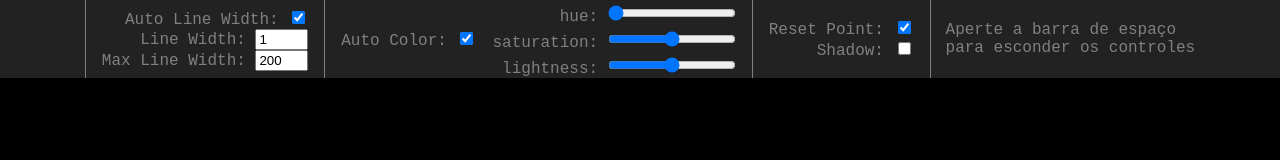
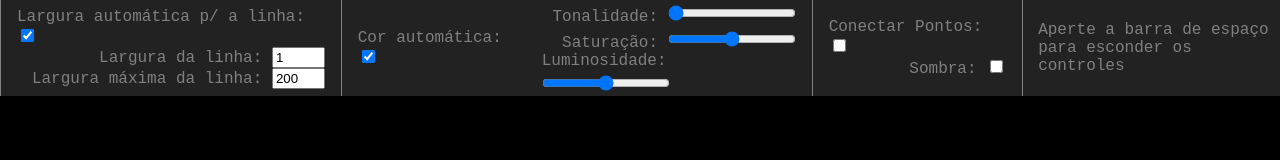
Before and after one commit to codigoisaac/Abyss, a plain HTML site: page index.html in a window 1280 px wide. Drawn offline with Linux system fonts and the light colour scheme.

Commit message:
shouldConnectPoints

```diff
--- a/index.html
+++ b/index.html
@@ -13,7 +13,7 @@
       <div class="inputGroup centered first" id="line-width">
         <!-- Auto Line Width  -->
         <div class="label-and-input">
-          <label for="autoLineWidth">Auto Line Width:</label>
+          <label for="autoLineWidth">Largura automática p/ a linha:</label>
 
           <input
             type="checkbox"
@@ -25,7 +25,7 @@
 
         <!-- Enter Line Width  -->
         <div class="label-and-input">
-          <label for="lineWidth">Line Width:</label>
+          <label for="lineWidth">Largura da linha:</label>
 
           <input
             type="number"
@@ -38,7 +38,7 @@
 
         <!-- Max Line Width -->
         <div class="label-and-input">
-          <label for="maxLineWidth">Max Line Width:</label>
+          <label for="maxLineWidth">Largura máxima da linha:</label>
 
           <input type="number" id="maxLineWidth" value="200" class="small" />
         </div>
@@ -50,7 +50,7 @@
         <div class="inputGroup1 centered mr">
           <!-- Auto Line Color  -->
           <div class="label-and-input">
-            <label for="autoColor">Auto Color:</label>
+            <label for="autoColor">Cor automática:</label>
 
             <input type="checkbox" name="autoColor" id="autoColor" checked />
           </div>
@@ -60,19 +60,19 @@
         <div class="inputGroup1 centered">
           <!-- hue -->
           <div class="label-and-input">
-            <label for="hue">hue:</label>
+            <label for="hue">Tonalidade:</label>
 
             <input type="range" id="hue" value="0" max="360" class="hsl" />
           </div>
           <!-- saturation -->
           <div class="label-and-input">
-            <label for="saturation">saturation:</label>
+            <label for="saturation">Saturação:</label>
 
             <input type="range" id="saturation" value="50" class="hsl" />
           </div>
           <!-- lightness -->
           <div class="label-and-input">
-            <label for="lightness">lightness:</label>
+            <label for="lightness">Luminosidade:</label>
 
             <input type="range" id="lightness" value="50" class="hsl" />
           </div>
@@ -85,16 +85,16 @@
           <!-- Reset Point  -->
           <div class="centered" id="reset-point">
             <div class="label-and-input">
-              <label for="resetPoint">Reset Point:</label>
+              <label for="connectPoints">Conectar Pontos:</label>
 
-              <input type="checkbox" id="resetPoint" checked />
+              <input type="checkbox" id="connectPoints" />
             </div>
           </div>
 
           <!-- Shadow -->
           <div class="centered" id="enable-shadow">
             <div class="label-and-input">
-              <label for="shadowInput">Shadow:</label>
+              <label for="shadowInput">Sombra:</label>
 
               <input type="checkbox" id="shadowInput" />
             </div>
--- a/js/main.js
+++ b/js/main.js
@@ -16,8 +16,8 @@ canvas.addEventListener("mousemove", draw);
 canvas.addEventListener("mousedown", (e) => {
   isDrawing = true;
 
-  // reset point
-  if (isResetPoint) {
+  // connect points
+  if (!shouldConnectPoints) {
     [lastX, lastY] = [e.offsetX, e.offsetY];
   }
 });
@@ -77,12 +77,12 @@ satIn.addEventListener("change", () => (saturation = satIn.value));
 const ligIn = document.querySelector("#lightness");
 ligIn.addEventListener("change", () => (lightness = ligIn.value));
 
-// Reset Point
-let isResetPoint = true;
-const resetPointInput = document.querySelector("#resetPoint");
-resetPointInput.addEventListener(
+// Connect Points
+let shouldConnectPoints = false;
+const connectPointsInput = document.querySelector("#connectPoints");
+connectPointsInput.addEventListener(
   "change",
-  () => (isResetPoint = !isResetPoint)
+  () => (shouldConnectPoints = !shouldConnectPoints)
 );
 // Shadow
 let shadow = false;
```
